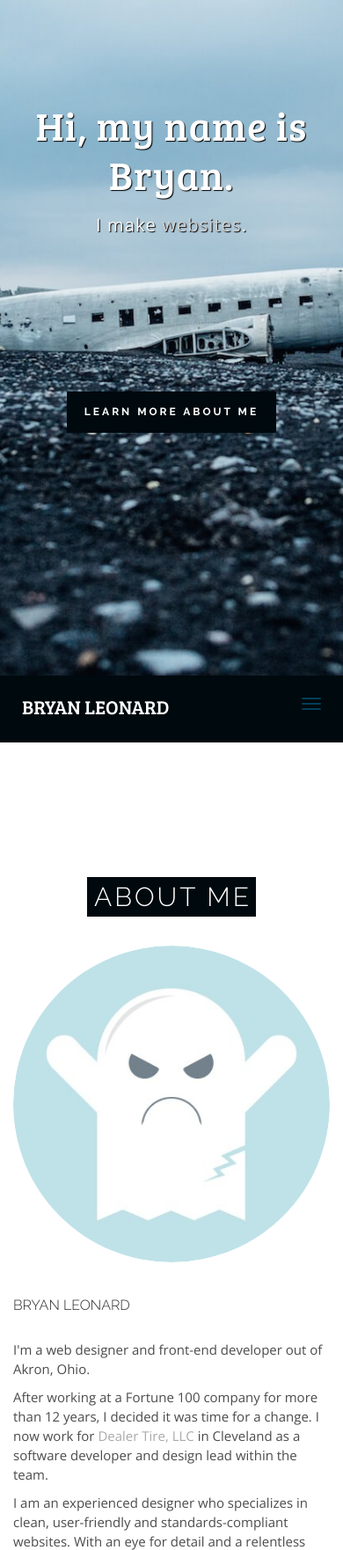
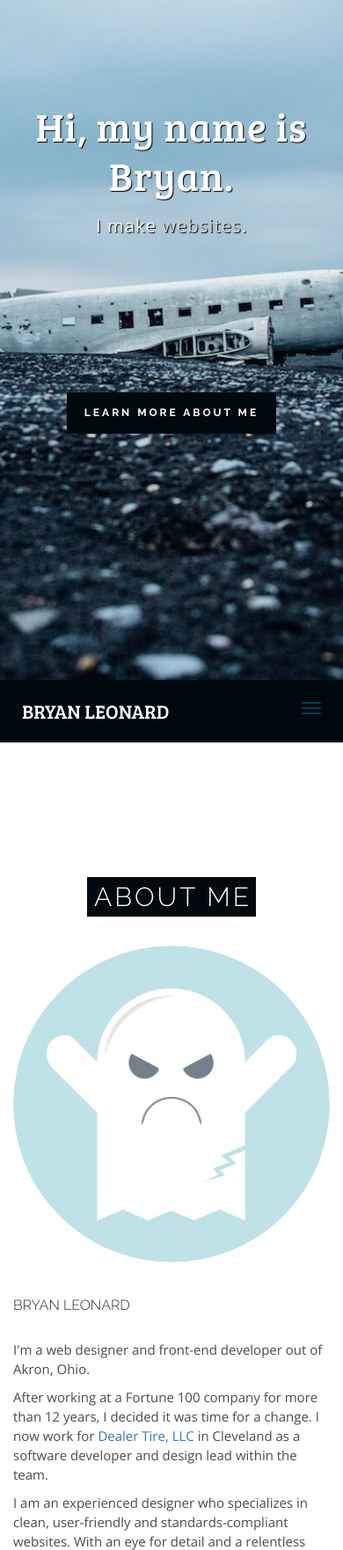
Before and after one commit to bryanleonard/bryanleonard-v2, a PHP site: page / in a window 390 px wide. Shown: the top 1762 px of the page at 88% size. Run offline with PHP 8.4, Linux system fonts and the light colour scheme; some libraries are stand-ins or nearby versions.

Commit message:
Minor updates

```diff
--- a/assets/css/style.css
+++ b/assets/css/style.css
@@ -414,7 +414,8 @@
 	position: relative;
 }
 a{
-	color:#aaaaaa;
+	/*color:#aaaaaa;*/
+	color:#337ab7;
 	padding: 0;
 	margin: 0;
 	text-decoration: none;
@@ -1066,7 +1067,7 @@
     font-size: 16px;
     color: #282828;
     text-transform: uppercase;
-    font-weight: 300;
+    font-weight: 70;
     margin-top: 0;
     margin-bottom: 15px;
 }
@@ -1592,7 +1593,7 @@
 	.about-caption{margin-bottom: 20px; text-align: center;}
 	.bg-color{text-align: center;}
 	.team-details{margin-bottom: 30px;}
-	.header-nav{padding-bottom: 20px;}
+	.header-nav{padding-bottom: 15px;}
 	.nav-logo{float: right;}
 }
 @media(max-width:991px){
--- a/assets/js/app.js
+++ b/assets/js/app.js
@@ -191,6 +191,7 @@
 
 		$('.js-credit').on('click', function() {
 			$('.credits-row').slideToggle('250');
+			$("html, body").animate({ scrollTop: $(document).height() }, 250);
 		})
 
 
```
